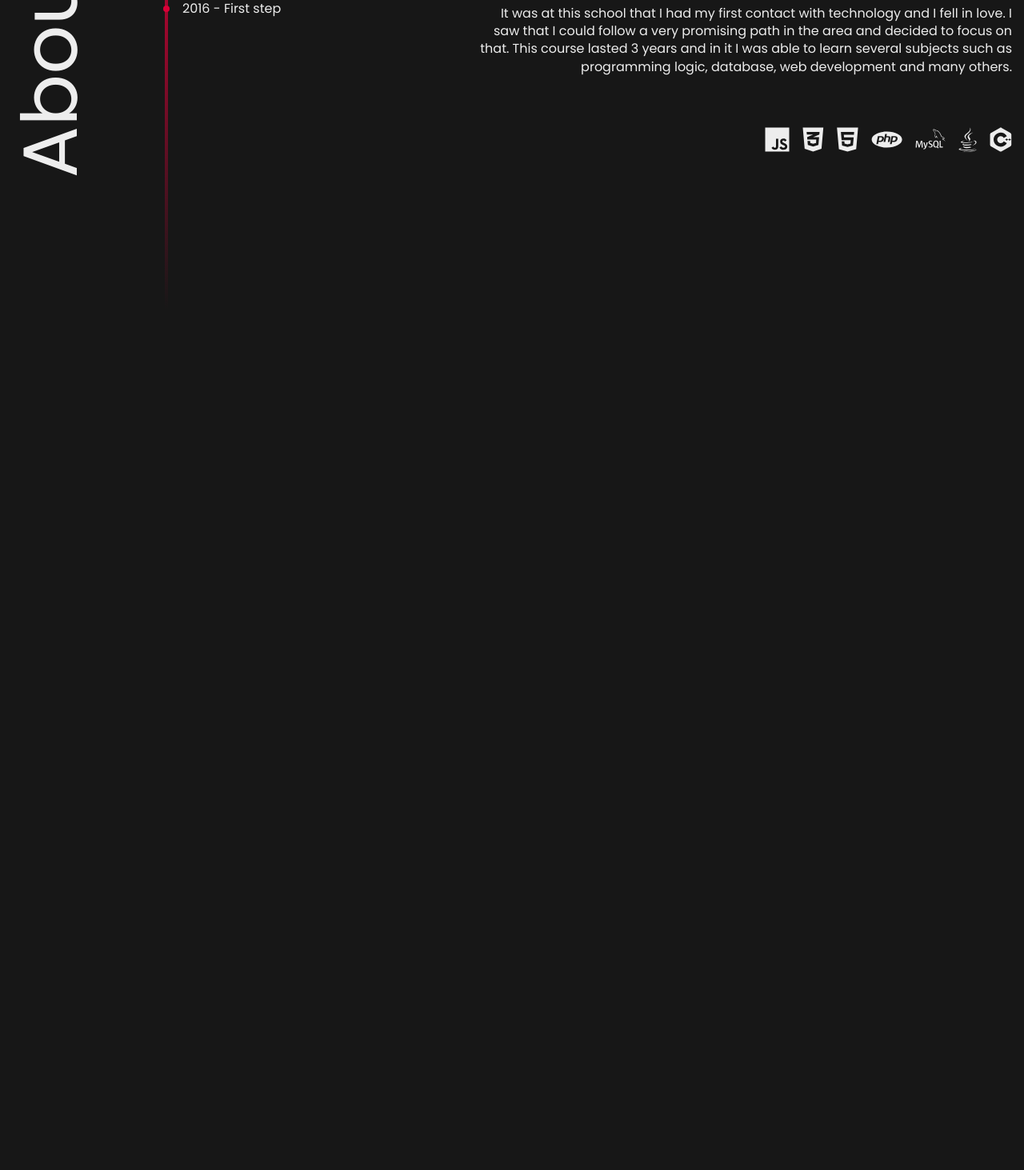
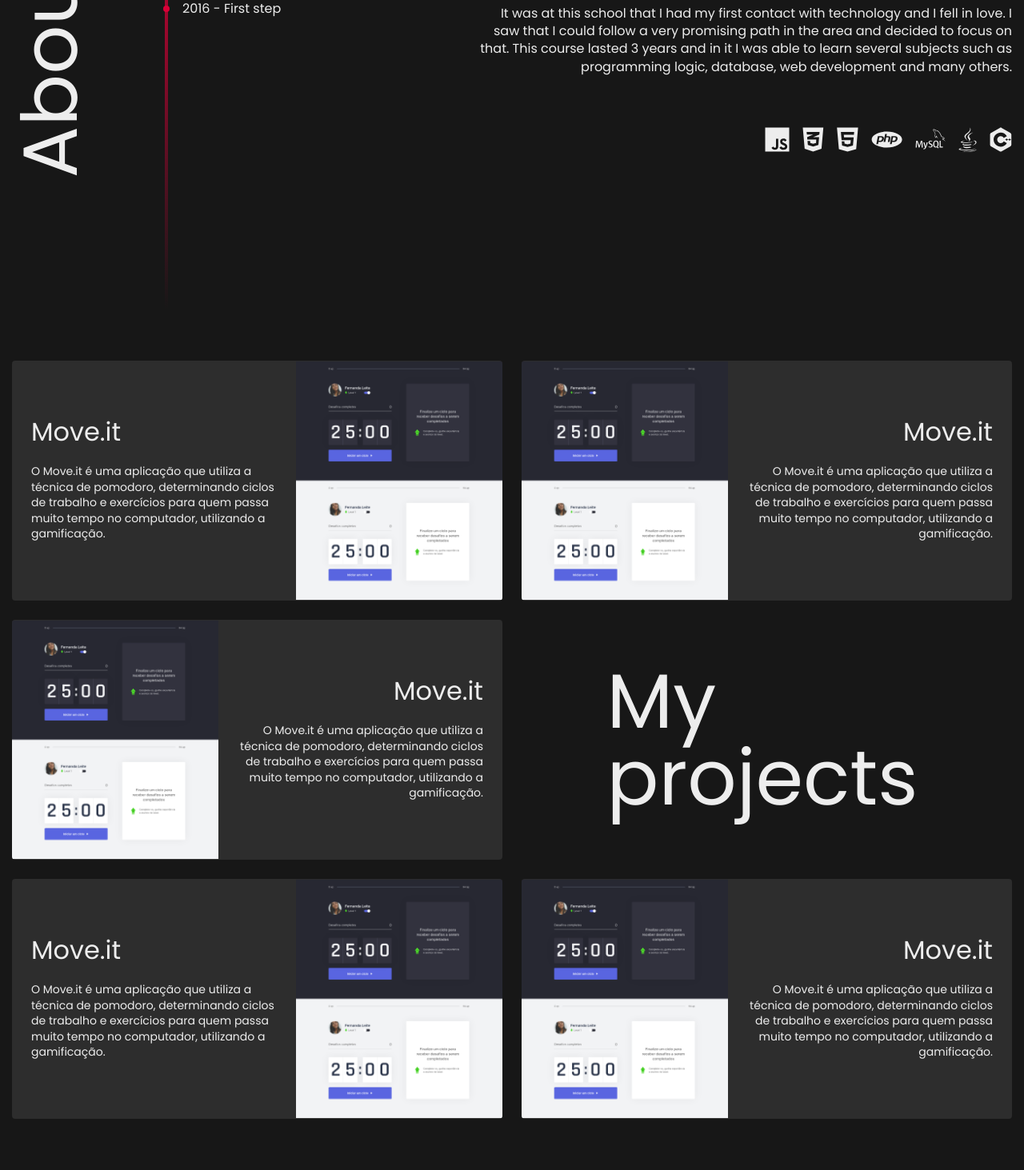
Before and after one commit to Fekleite/my-portfolio, a website: page index.html in a window 1280 px wide. Shown: the part 1213-2676 px from the top of the page at 80% size. Before the commit the page ends 1600 px from the top, so only its background shows below. Drawn offline with Linux system fonts and the light colour scheme.

Commit message:
feat: create section projects

```diff
--- a/index.html
+++ b/index.html
@@ -207,6 +207,86 @@
       </div>
     </section>
 
+    <section class="s-projects">
+      <div class="container">
+        <div class="cards">
+          <a href="#" class="card">
+            <div class="card-text">
+              <h4>Move.it</h4>
+
+              <p>
+                O Move.it é uma aplicação que utiliza a técnica de pomodoro, determinando ciclos de trabalho e exercícios para quem passa muito tempo no computador, utilizando a gamificação.
+              </p>
+            </div>
+
+            <div class="card-image">
+              <img src="./assets/projects/moveit.png" alt="Move.it">
+            </div>
+          </a>
+
+          <a href="#" class="card right">
+            <div class="card-text">
+              <h4>Move.it</h4>
+
+              <p>
+                O Move.it é uma aplicação que utiliza a técnica de pomodoro, determinando ciclos de trabalho e exercícios para quem passa muito tempo no computador, utilizando a gamificação.
+              </p>
+            </div>
+
+            <div class="card-image">
+              <img src="./assets/projects/moveit.png" alt="Move.it">
+            </div>
+          </a>
+
+          <a href="#" class="card right">
+            <div class="card-text">
+              <h4>Move.it</h4>
+
+              <p>
+                O Move.it é uma aplicação que utiliza a técnica de pomodoro, determinando ciclos de trabalho e exercícios para quem passa muito tempo no computador, utilizando a gamificação.
+              </p>
+            </div>
+
+            <div class="card-image">
+              <img src="./assets/projects/moveit.png" alt="Move.it">
+            </div>
+          </a>
+
+          <div class="title">
+            <h2>My projects</h2>
+          </div>
+
+          <a href="#" class="card">
+            <div class="card-text">
+              <h4>Move.it</h4>
+
+              <p>
+                O Move.it é uma aplicação que utiliza a técnica de pomodoro, determinando ciclos de trabalho e exercícios para quem passa muito tempo no computador, utilizando a gamificação.
+              </p>
+            </div>
+
+            <div class="card-image">
+              <img src="./assets/projects/moveit.png" alt="Move.it">
+            </div>
+          </a>
+
+          <a href="#" class="card right">
+            <div class="card-text">
+              <h4>Move.it</h4>
+
+              <p>
+                O Move.it é uma aplicação que utiliza a técnica de pomodoro, determinando ciclos de trabalho e exercícios para quem passa muito tempo no computador, utilizando a gamificação.
+              </p>
+            </div>
+
+            <div class="card-image">
+              <img src="./assets/projects/moveit.png" alt="Move.it">
+            </div>
+          </a>
+        </div>
+      </div>
+    </section>
+
     <script src="js/plugins.js"></script>
     <script src="js/all.js"></script>
   </body>
--- a/scss/_home.scss
+++ b/scss/_home.scss
@@ -190,3 +190,33 @@
     }
   }
 }
+
+.s-projects {
+  width: 100%;
+
+  padding: 6.4rem 0;
+
+  .cards {
+    display: flex;
+    flex-wrap: wrap;
+    gap: 24px;
+
+    .title {
+      width: 100%;
+      max-width: calc(50% - 12px);
+      height: 30rem;
+
+      display: flex;
+      align-items: center;
+      justify-content: center;
+
+      h2 {
+        font-weight: 500;
+        font-size: 9.6rem;
+        line-height: 100%;
+
+        max-width: 40rem;
+      }
+    }
+  }
+}
--- a/scss/_patterns.scss
+++ b/scss/_patterns.scss
@@ -0,0 +1,68 @@
+.card {
+  width: 100%;
+  max-width: calc(50% - 12px);
+  height: 30rem;
+
+  display: flex;
+  align-items: center;
+  justify-content: space-between;
+  gap: 24px;
+
+  background-color: rgba(237, 237, 237, 0.1);
+  border-radius: 4px;
+  padding-left: 2.4rem;
+
+  transition: background-color .3s;
+
+  &:hover {
+    background-color: rgba(237, 237, 237, 0);
+  }
+
+  &-text {
+    h4 {
+      font-weight: 500;
+      font-size: 3.2rem;
+      line-height: 100%;
+
+      margin-bottom: 2.4rem;
+    }
+
+    p {
+      max-width: 35rem;
+
+      font-weight: 300;
+      font-size: 1.4rem;
+      line-height: 140%;
+    }
+  }
+
+  &-image {
+    max-width: 28rem;
+    height: 100%;
+    overflow: hidden;
+
+    border-radius: 0px 4px 4px 0px;
+
+    img {
+      display: block;
+      width: 100%;
+      height: 100%;
+      object-fit: cover;
+    }
+  }
+
+  &.right {
+    flex-direction: row-reverse;
+
+    padding-left: 0;
+    padding-right: 2.4rem;
+
+    h4, p {
+      text-align: right;
+    }
+
+    .card-image {
+      border-radius: 4px 0px 0px 4px;
+    }
+  }
+}
```
Also changed, not shown: assets/projects/worldtrip-2.png (renamed from assets/projects/114254873-74da5600-9988-11eb-9811-507ea5642c51.png), css/main.css.
